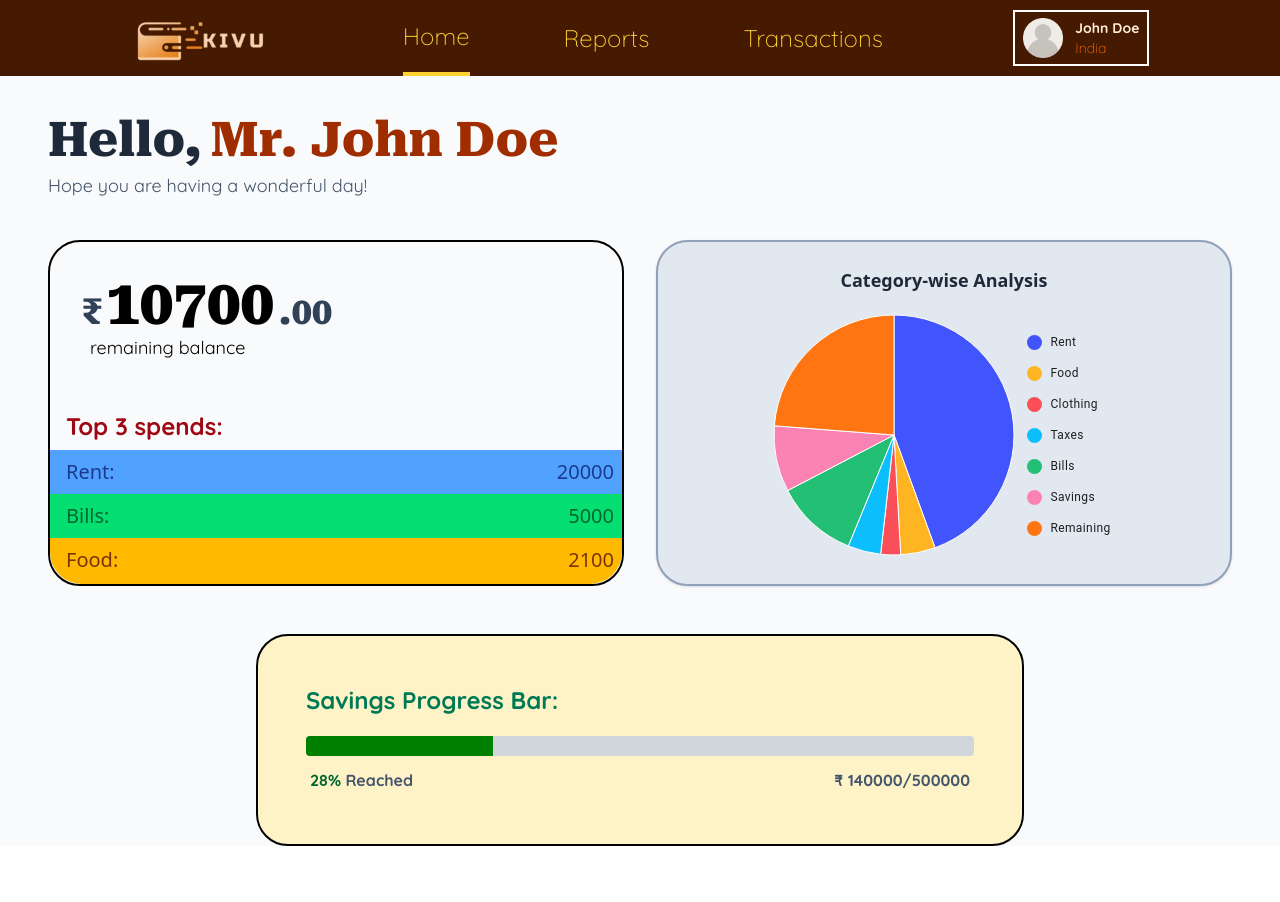
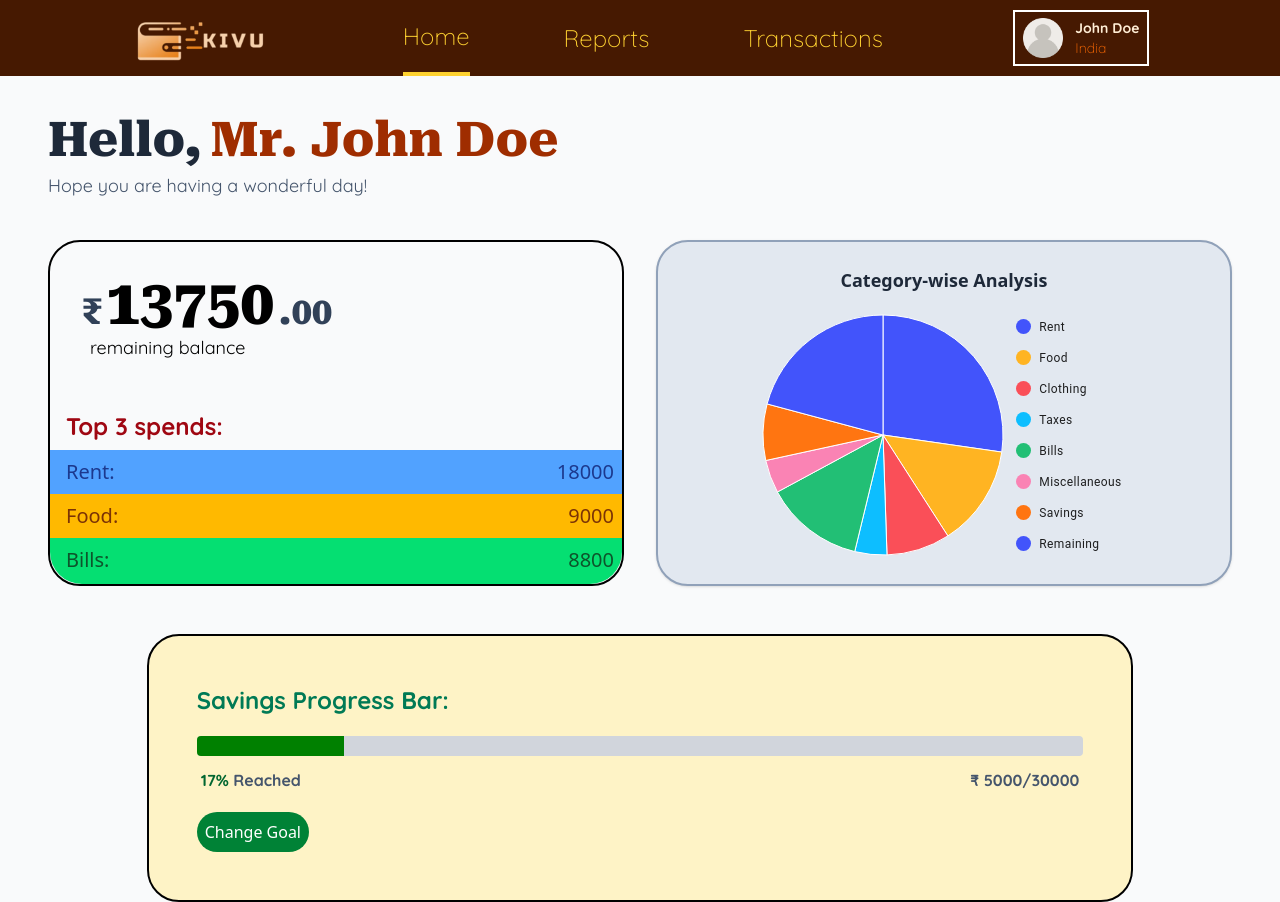
Before and after one commit to AnshKumar299/Kivu, a React (Vite) app in the folder Kivu/: page / in a window 1280 px wide. Before the commit the page ends 846 px from the top, so only its background shows below. Built offline with nearby package versions, Linux system fonts and the light colour scheme; the HTML template or start-up script is replaced by a standard one; a web font is replaced by a local one.

Commit message:
Made UI Changes

```diff
--- a/Kivu/src/app/store.js
+++ b/Kivu/src/app/store.js
@@ -2,11 +2,13 @@ import { configureStore } from '@reduxjs/toolkit'
 import nameReducer from '../features/userdata/usernameSlice'
 import balanceReducer from '../features/moneydata/balanceSlice'
 import savingsGoalReducer from '../features/moneydata/savingsGoalSlice'
+import transactionReducer from '../features/moneydata/transactionSlice'
 
 export default configureStore({
   reducer: {
     username : nameReducer,
     balance:balanceReducer,
-    savingsGoal:savingsGoalReducer
+    savingsGoal:savingsGoalReducer,
+    transacs:transactionReducer
   },
 })
--- a/Kivu/src/components/BalanceBar.jsx
+++ b/Kivu/src/components/BalanceBar.jsx
@@ -1,28 +1,71 @@
-import React from "react";
+import React, { useState } from "react";
 import SegmentedProgressBar from "./ui/SegmentedProgressBar";
 import { useSelector, useDispatch } from "react-redux";
+import Modal from "./ui/modal";
+import { selectBalanceByCategory } from "../features/selectors/balanceSelectors";
+import { addSavings,updateGoal,resetEverything } from "../features/moneydata/savingsGoalSlice";
+
 
 function BalanceBar() {
-  let goal= useSelector((state)=> state.savingsGoal.goal)
-  let savings = useSelector((state) => state.savingsGoal.current);
-  const progressSegments = [
-    { value: savings, color: 'green'},
-  ];
+  const dispatch = useDispatch();
+  let goal = useSelector((state) => state.savingsGoal.goal);
+  const savings = useSelector(selectBalanceByCategory).savings;
+  const [isModalOpen, setIsModalOpen] = useState(false);
+
+  const [tempgoal,setTempGoal]=useState(goal);
+
+  const progressSegments = [{ value: savings, color: "green" }];
 
   return (
     <div className="h-full w-full p-12 border-2 rounded-4xl bg-amber-100">
-        <div className="font-quicksand font-extrabold pb-5 text-2xl text-emerald-700 ">
-            Savings Progress Bar:
-        </div>
+      <div className="font-quicksand font-extrabold pb-5 text-2xl text-emerald-700 ">
+        Savings Progress Bar:
+      </div>
       <div>
         <SegmentedProgressBar segments={progressSegments} totalValue={goal} />
         <div className="w-full flex justify-between p-1 font-quicksand font-bold text-slate-600 mt-2">
-            <div>
-                <span className="text-green-800 font-bold ">{Math.round(savings/goal*100)}% </span> Reached
+          <div>
+            <span className="text-green-800 font-bold ">
+              {goal === 0 ? 0 : Math.round((savings / goal) * 100)}%{" "}
+            </span>{" "}
+            Reached
+          </div>
+          <div>
+            ₹ {savings}/{goal}
+          </div>
+        </div>
+        <div>
+          {!isModalOpen && (
+            <button onClick={() => setIsModalOpen(true)} className="bg-green-700 text-white p-2 rounded-full mt-4 hover:bg-green-500 transition ease-linear delay-25 duration-70">
+              Change Goal
+            </button>
+          )}
+
+          <Modal
+            isOpen={isModalOpen}
+            title="Change Goal"
+            onClose={() => setIsModalOpen(false)}
+          >
+            <div className="my-3 text-lg">
+              <label htmlFor="Goal" className="font-bold font-robotoserif text-slate-700">New Goal:</label>
+              <input type="text" id='Goal' className="px-2 border-2 rounded-3xl ml-1 font-edu p-1 font-bold w-9/12" value={tempgoal} onChange={(e)=>setTempGoal(e.target.value)}/>
             </div>
-            <div >
-                ₹ {savings}/{goal}
+
+            <div className="flex py-2 justify-between">
+              <div onClick={()=>{
+                tempgoal=goal;
+                setIsModalOpen(false);
+              }} className="bg-red-700 px-3 text-white rounded-lg py-1 hover:bg-red-600">
+                Cancel
+              </div>
+              <div onClick={()=>{
+                dispatch(updateGoal(Number(tempgoal)));
+                setIsModalOpen(false);
+              }} className="bg-green-700 px-3 text-white rounded-lg py-1 hover:bg-green-600">
+                Save
+              </div>
             </div>
+          </Modal>
         </div>
       </div>
     </div>
--- a/Kivu/src/components/BalanceComponent.jsx
+++ b/Kivu/src/components/BalanceComponent.jsx
@@ -1,5 +1,6 @@
 import * as React from 'react';
 import { useSelector } from 'react-redux';
+import { selectBalanceByCategory } from '../features/selectors/balanceSelectors';
 
 function getTop3Spends(balance) {
   return Object.entries(balance)
@@ -14,36 +15,50 @@ function toProperCase(str) {
     .replace(/\b\w/g, char => char.toUpperCase());
 }
 
+const colormap = {
+  rent: { text: 'text-blue-900', bg: 'bg-blue-400' },
+  food: { text: 'text-amber-900', bg: 'bg-amber-400' },
+  clothing: { text: 'text-red-900', bg: 'bg-red-400' },
+  taxes: { text: 'text-sky-900', bg: 'bg-sky-400' },
+  bills: { text: 'text-green-900', bg: 'bg-green-400' },
+  miscellaneous: { text: 'text-pink-900', bg: 'bg-pink-400' },
+  default: { text: 'text-gray-900', bg: 'bg-gray-400' },
+};
+
 export default function BalanceComponent() {
-  const balance = useSelector((state) => state.balance);
-    const top3=getTop3Spends(balance);
+  const balance = useSelector(selectBalanceByCategory);
+  const top3 = getTop3Spends(balance);
+
   return (
-    <div className="border-2 rounded-4xl h-full w-full ">
-      <div className='p-8'>
-        <h1 className='font-robotoserif font-extrabold text-4xl text-slate-700 '>
-        ₹<span className='text-black p-1 text-6xl'>{balance.remaining}</span>.00
-      </h1>
-      <p className='font-quicksand pl-2 text-lg '>
-        remaining balance
-      </p>
+    <div className="border-2 rounded-4xl h-full w-full">
+      <div className="p-8">
+        <h1 className="font-robotoserif font-extrabold text-4xl text-slate-700">
+          ₹<span className="text-black p-1 text-6xl">{balance.remaining}</span>.00
+        </h1>
+        <p className="font-quicksand pl-2 text-lg">
+          remaining balance
+        </p>
       </div>
-      <div className='pt-4 h-full w-full'>
-        <h2 className='font-quicksand text-2xl font-bold text-red-800 pb-2 pl-4'>Top 3 spends:</h2>
+
+      <div className="pt-4 h-full w-full">
+        <h2 className="font-quicksand text-2xl font-bold text-red-800 pb-2 pl-4">
+          Top 3 spends:
+        </h2>
         <ul>
-            <li className='flex justify-between text-xl text-blue-900 bg-blue-400 h-full w-full p-2 pl-4'>
-                <p>{toProperCase(top3[0][0])}:</p>
-                <p>{top3[0][1]}</p>
-            </li>
-            <li className='flex justify-between text-xl text-green-800 bg-green-400 p-2 pl-4'>
-                <p>{toProperCase(top3[1][0])}:</p>
-                <p>{top3[1][1]}</p>
-            </li>
-            <li className='flex justify-between text-xl text-amber-900 bg-amber-400 h-full w-full p-2 pl-4 pb-2.5 rounded-b-4xl'>
-                <p>{toProperCase(top3[2][0])}:</p>
-                <p>{top3[2][1]}</p>
-            </li>
+          {top3.map(([category, amount], index) => {
+            const { text, bg } = colormap[category] || colormap.default;
+            const isLast = index === top3.length - 1;
+            return (
+              <li
+                key={category}
+                className={`flex justify-between text-xl ${text} ${bg} p-2 pl-4 ${isLast ? 'pb-2.5 rounded-b-4xl' : ''}`}
+              >
+                <p>{toProperCase(category)}:</p>
+                <p>{amount}</p>
+              </li>
+            );
+          })}
         </ul>
-
       </div>
     </div>
   );
--- a/Kivu/src/components/Home.jsx
+++ b/Kivu/src/components/Home.jsx
@@ -14,7 +14,7 @@ const Home = () => {
       <NavBar />
 
       {/* Greeting Section */}
-      <div className="py-10 px-6 md:px-12">
+      <div className="py-10 px-6 md:px-12 ">
         <h1 className="font-robotoserif font-extrabold text-3xl md:text-5xl text-gray-800">
           Hello,
           <span className="text-orange-800 ml-2">
@@ -41,7 +41,7 @@ const Home = () => {
 
       {/* Balance Bar centered below */}
       <div className="flex justify-center items-center px-4 md:px-12 mt-12">
-        <div className="w-full max-w-3xl">
+        <div className="w-full max-w-10/12">
           <BalanceBar />
         </div>
       </div>
--- a/Kivu/src/components/PieDistribution.jsx
+++ b/Kivu/src/components/PieDistribution.jsx
@@ -1,9 +1,10 @@
 import * as React from 'react';
 import { PieChart } from '@mui/x-charts/PieChart';
 import { useSelector } from 'react-redux';
+import { selectBalanceByCategory } from '../features/selectors/balanceSelectors';
 
 export default function PieDistribution() {
-  const balance = useSelector((state) => state.balance);
+  const balance = useSelector(selectBalanceByCategory);
 
   const distribution = Object.entries(balance)
     .filter(([key]) => key !== 'net' && typeof balance[key] === 'number')
--- /dev/null
+++ b/Kivu/src/components/ui/modal.jsx
@@ -0,0 +1,29 @@
+// Modal.jsx
+import React from "react";
+
+const Modal = ({ isOpen, onClose, children, title }) => {
+  return (
+    <div
+      className={`inset-0 m-2 mt-4 mb-1 shadow-neutral-600 bg-yellow-50  border-1 rounded-3xl transition ease-linear delay-150 duration-300 ${
+        !isOpen ? "hidden" : "block"
+      } transition ease-linear delay-150 duration-300`}
+    >
+      <div className="">
+        <div className="flex justify-between bg-red-200 rounded-t-3xl">
+            <h1 className="pl-4 pt-2 font-bold font-quicksand text-red-800">
+                {title}
+            </h1>
+          <button
+            onClick={onClose}
+            className=" bg-red-400 p-2 rounded-tr-3xl text-white hover:bg-red-600"
+          >
+            ⨉
+          </button>
+        </div>
+        <div className="p-4">{children}</div>
+      </div>
+    </div>
+  );
+};
+
+export default Modal;
--- /dev/null
+++ b/Kivu/src/dB/Transactions.json
@@ -0,0 +1,183 @@
+[
+  {
+    "id": "txn_000",
+    "amount": 45000,
+    "type": "received",
+    "category": "miscellaneous",
+    "note": "Monthly salary from company",
+    "timestamp": "2025-06-01T08:00:00Z"
+  },
+  {
+    "id": "txn_001",
+    "amount": 2500,
+    "type": "sent",
+    "category": "food",
+    "note": "Ordered pizza and groceries",
+    "timestamp": "2025-06-22T13:20:00Z"
+  },
+  {
+    "id": "txn_002",
+    "amount": 18000,
+    "type": "sent",
+    "category": "rent",
+    "note": "June month rent",
+    "timestamp": "2025-06-01T09:00:00Z"
+  },
+  {
+    "id": "txn_003",
+    "amount": 9000,
+    "type": "received",
+    "category": "miscellaneous",
+    "note": "Freelance payment from client",
+    "timestamp": "2025-06-15T17:30:00Z"
+  },
+  {
+    "id": "txn_004",
+    "amount": 600,
+    "type": "sent",
+    "category": "travel",
+    "note": "Uber to station",
+    "timestamp": "2025-06-10T08:45:00Z"
+  },
+  {
+    "id": "txn_005",
+    "amount": 2300,
+    "type": "sent",
+    "category": "clothing",
+    "note": "Bought new T-shirts online",
+    "timestamp": "2025-06-12T19:12:00Z"
+  },
+  {
+    "id": "txn_006",
+    "amount": 4500,
+    "type": "received",
+    "category": "miscellaneous",
+    "note": "Sold old headphones",
+    "timestamp": "2025-06-13T11:30:00Z"
+  },
+  {
+    "id": "txn_007",
+    "amount": 5200,
+    "type": "sent",
+    "category": "bills",
+    "note": "Electricity and internet bills",
+    "timestamp": "2025-06-05T14:00:00Z"
+  },
+  {
+    "id": "txn_008",
+    "amount": 2000,
+    "type": "sent",
+    "category": "taxes",
+    "note": "Platform service fee",
+    "timestamp": "2025-06-07T09:15:00Z"
+  },
+  {
+    "id": "txn_009",
+    "amount": 1000,
+    "type": "sent",
+    "category": "food",
+    "note": "Lunch at cafeteria",
+    "timestamp": "2025-06-21T13:45:00Z"
+  },
+  {
+    "id": "txn_010",
+    "amount": 1200,
+    "type": "sent",
+    "category": "travel",
+    "note": "Train ticket to hometown",
+    "timestamp": "2025-06-18T07:50:00Z"
+  },
+  {
+    "id": "txn_011",
+    "amount": 5000,
+    "type": "received",
+    "category": "miscellaneous",
+    "note": "Shared rent contribution from roommate",
+    "timestamp": "2025-06-03T10:10:00Z"
+  },
+  {
+    "id": "txn_012",
+    "amount": 2400,
+    "type": "sent",
+    "category": "clothing",
+    "note": "Bought shoes during sale",
+    "timestamp": "2025-06-14T15:00:00Z"
+  },
+  {
+    "id": "txn_013",
+    "amount": 3600,
+    "type": "sent",
+    "category": "bills",
+    "note": "Gas and phone recharge",
+    "timestamp": "2025-06-06T12:20:00Z"
+  },
+  {
+    "id": "txn_014",
+    "amount": 1500,
+    "type": "received",
+    "category": "miscellaneous",
+    "note": "Project milestone bonus",
+    "timestamp": "2025-06-09T16:40:00Z"
+  },
+  {
+    "id": "txn_015",
+    "amount": 850,
+    "type": "sent",
+    "category": "taxes",
+    "timestamp": "2025-06-16T18:10:00Z"
+  },
+  {
+    "id": "txn_016",
+    "amount": 3000,
+    "type": "sent",
+    "category": "food",
+    "note": "Monthly groceries",
+    "timestamp": "2025-06-11T11:50:00Z"
+  },
+  {
+    "id": "txn_017",
+    "amount": 400,
+    "type": "sent",
+    "category": "miscellaneous",
+    "note": "Coffee with friends",
+    "timestamp": "2025-06-17T20:25:00Z"
+  },
+  {
+    "id": "txn_018",
+    "amount": 1000,
+    "type": "received",
+    "category": "miscellaneous",
+    "note": "Birthday gift from parents",
+    "timestamp": "2025-06-20T07:30:00Z"
+  },
+  {
+    "id": "txn_019",
+    "amount": 750,
+    "type": "sent",
+    "category": "travel",
+    "note": "Metro card top-up",
+    "timestamp": "2025-06-08T10:05:00Z"
+  },
+  {
+    "id": "txn_020",
+    "amount": 950,
+    "type": "sent",
+    "category": "clothing",
+    "timestamp": "2025-06-19T12:45:00Z"
+  },
+  {
+    "id": "txn_021",
+    "amount": 5000,
+    "type": "sent",
+    "category": "savings",
+    "timestamp": "2025-06-20T12:45:00Z"
+  },
+  {
+    "id": "txn_022",
+    "amount": 2500,
+    "type": "sent",
+    "category": "food",
+    "note":"went to eat out with friends",
+    "timestamp": "2025-06-20T12:45:00Z"
+  }
+]
--- a/Kivu/src/features/moneydata/balanceSlice.jsx
+++ b/Kivu/src/features/moneydata/balanceSlice.jsx
@@ -8,6 +8,7 @@ let initialState = {
   taxes: 2000,
   bills: 5000,
   savings: 4000,
+  miscellaneous:30,
   remaining: 0,
 };
 
--- a/Kivu/src/features/moneydata/savingsGoalSlice.jsx
+++ b/Kivu/src/features/moneydata/savingsGoalSlice.jsx
@@ -1,9 +1,7 @@
 import { createSlice } from "@reduxjs/toolkit";
 
 let initialState = {
-  goal: 500000,
-  current: 140000, // static initial value; dynamic updates happen via reducer
-  goalReached: false,
+  goal: 30000,
 };
 
 export const savingsGoalSlice = createSlice({
@@ -12,13 +10,19 @@ export const savingsGoalSlice = createSlice({
   reducers: {
     addSavings: (state, action) => {
       state.current += action.payload;
-      if (state.current >= state.goal) {
-        state.goalReached = true;
-      }
     },
+    resetEverything:(state) =>{
+      state.goal = 0;
+      state.current=0;
+      state.goalReached=false;
+    },
+    updateGoal:(state,action)=>{
+      state.goal=action.payload;
+    },
+
   },
 });
 
-export const { addSavings } = savingsGoalSlice.actions;
+export const { addSavings,updateGoal,resetEverything } = savingsGoalSlice.actions;
 
 export default savingsGoalSlice.reducer;
--- /dev/null
+++ b/Kivu/src/features/moneydata/transactionSlice.jsx
@@ -0,0 +1,25 @@
+import { createSlice } from "@reduxjs/toolkit";
+import txnlist from '../../dB/Transactions.json';
+
+export const transactionSlice = createSlice({
+  name: 'transacs',
+  initialState:{
+    data: txnlist,
+  },
+  reducers: {
+    addTransaction: (state, action) => {
+      state.data.push(action.payload);
+    },
+    deleteTransaction:(state,action) => {
+        //gives the id as the action payload
+        const newlist = state.data.filter((item) =>
+            item.id !== action.payload
+        );
+
+        state.data=newlist;
+    }
+  },
+});
+
+export const { addTransaction,deleteTransaction } = transactionSlice.actions;
+export default transactionSlice.reducer;
--- /dev/null
+++ b/Kivu/src/features/selectors/balanceSelectors.js
@@ -0,0 +1,45 @@
+import { createSelector } from "@reduxjs/toolkit";
+
+export const selectTransactions = (state) => state.transacs.data;
+
+export const selectBalanceByCategory = createSelector(
+  [selectTransactions],
+  (txns) => {
+    const balance = {
+      net: 0,
+      rent: 0,
+      food: 0,
+      clothing: 0,
+      taxes: 0,
+      bills: 0,
+      miscellaneous:0,
+      savings:0,
+      remaining:0,
+    };
+
+    for (const tx of txns) {
+        if(tx.type==='received'){
+            balance.net+=tx.amount;
+        }
+        else if(tx.category==='rent'){
+            balance.rent+=tx.amount;
+        }else if(tx.category==='clothing'){
+            balance.clothing+=tx.amount;
+        }
+        else if(tx.category =='food'){
+            balance.food+=tx.amount;
+        }
+        else if(tx.category==='taxes'){
+            balance.taxes+=tx.amount;
+        }else if(tx.category==='bills'){
+            balance.bills+=tx.amount;
+        }else if(tx.category==='savings'){
+            balance.savings+=tx.amount;
+        }else{
+            balance.miscellaneous+=tx.amount;
+        }
+    }
+    balance.remaining=balance.net-(balance.bills+balance.clothing+balance.food+balance.miscellaneous+balance.rent+balance.taxes+balance.savings);
+    return balance;
+  }
+);
```
